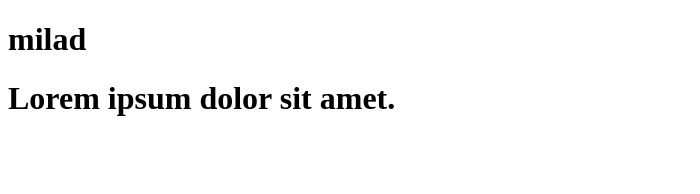
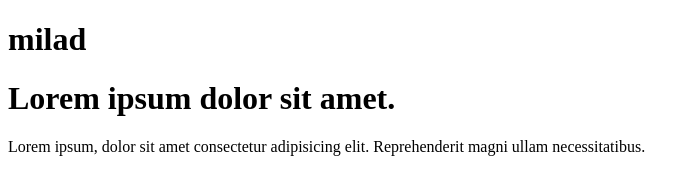
Before and after one commit to milad-13/git-test, a plain HTML site: page index.html in a window 1280 px wide. Shown: the whole page, without its empty margins (0-700 px from the left). Drawn offline with Linux system fonts and the light colour scheme.

Commit message:
we here add style sheet we add font-family property

```diff
--- a/index.html
+++ b/index.html
@@ -11,5 +11,6 @@
     <h1>
         Lorem ipsum dolor sit amet.
     </h1>
+    <p>Lorem ipsum, dolor sit amet consectetur adipisicing elit. Reprehenderit magni ullam necessitatibus.</p>
 </body>
 </html>
--- a/javascript/script.js
+++ b/javascript/script.js
@@ -1 +1 @@
-console.log("milad")
+console.log("Milad2")
--- a/style.css
+++ b/style.css
@@ -1,4 +1,5 @@
 *{
     padding: 0;
     margin: 0;
+    font-family: Arial, Helvetica, sans-serif;
 }
```
